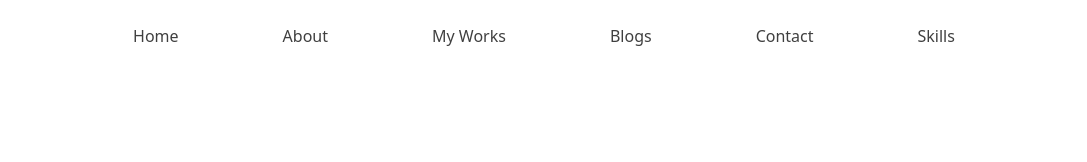
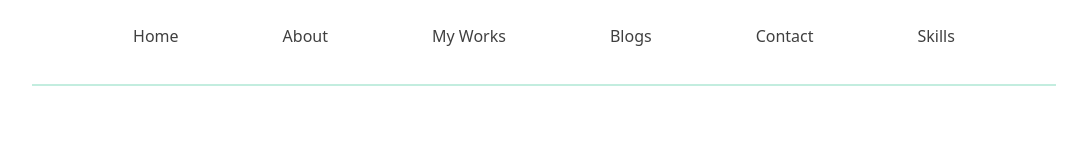
Before and after one commit to minhajspace/portfolio, a React (Create React App) app: page /about in a window 1280 px wide. Shown: the top 162 px of the page, without its empty margins (96-1183 px from the left). Built offline with nearby package versions, Linux system fonts and the light colour scheme.

Commit message:
change in nav

```diff
--- a/src/Components/Nav.js
+++ b/src/Components/Nav.js
@@ -10,9 +10,9 @@ const Nav = () => {
     }
     return (
         <nav className="flex-wrap justify-center flex">
-            <div className="mx-7 my-7 lg:my-0">
+            <div className="mx-7 my-7 lg:my-0 ">
                 <div id="profile" className=" opacity-75 mx-6 lg:mx-0 bg-white">
-                    <div className="p-2 md:p-6 text-center lg:text-left  hover:border-indigo-600  ">
+                    <div className="p-2 md:p-6 text-center lg:text-left ">
                         <Link to="/">Home </Link>
                     </div>
 
@@ -59,7 +59,7 @@ const Nav = () => {
                 </div>
             </div>
 
-
+            <div className="mx-auto lg:mx-0 w-4/5 pt-3 border-b-2 border-green-500 opacity-25"></div>
         </nav>
     )
 }
```
